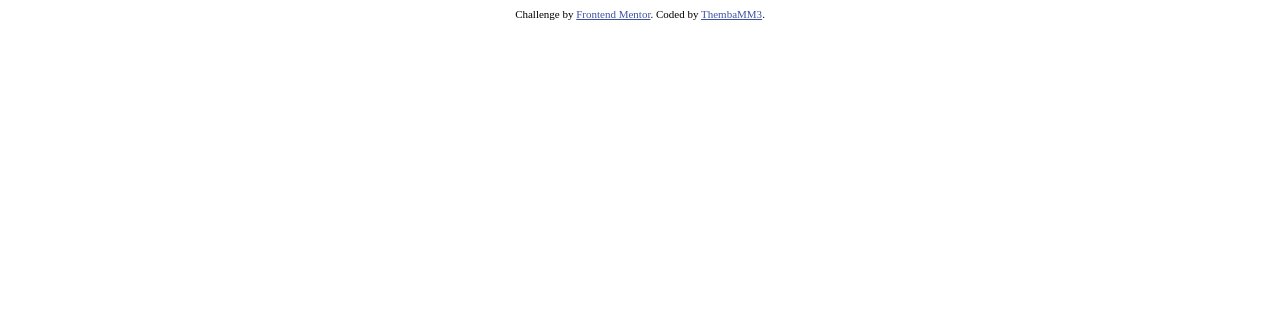
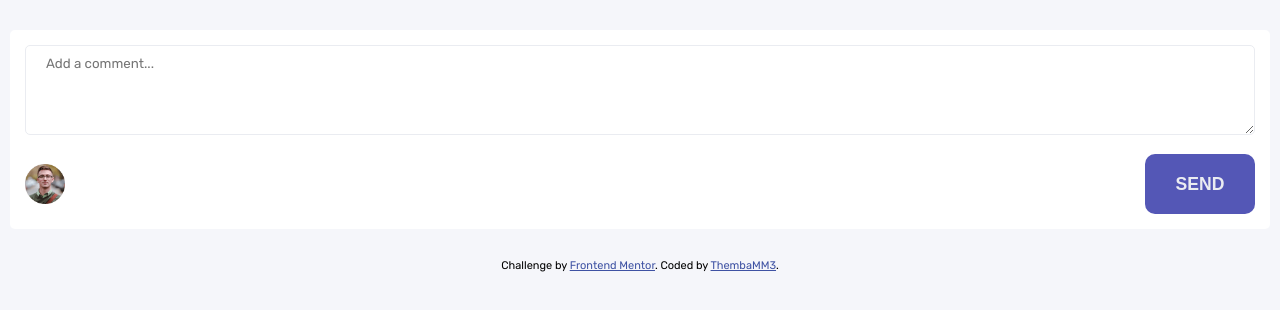
Before and after one commit to ThembaMtshelwane/interactive-comments-section-main, a plain HTML site: page index.html in a window 1280 px wide. Drawn offline with Linux system fonts and the light colour scheme.

Commit message:
enter comment ui

```diff
--- a/index.html
+++ b/index.html
@@ -10,13 +10,22 @@
       sizes="32x32"
       href="./images/favicon-32x32.png"
     />
+        <link href="https://fonts.googleapis.com/css2?family=Rubik:wght@400;500;700&display=swap" rel="stylesheet">
     <link rel="stylesheet" href="styles.css" />
     <script src="index.js" defer></script>
 
     <title>Frontend Mentor | Interactive comments section</title>
   </head>
   <body>
-
+    <main>
+      <section class="allCommentsSection"></section>
+      <form class="addCommentSection">
+        <textarea name="addedComment" id="addedComment" placeholder="Add a comment..."></textarea>
+        <section class="profile-button">
+          <img class="profile" src="./images/avatars/image-juliusomo.png" alt="juliusomo" />
+          <button class="submit-button" type="submit">SEND</button>
+        </section>
+      </form>
     </main>
     <footer class="attribution">
       Challenge by
--- a/styles.css
+++ b/styles.css
@@ -1,3 +1,74 @@
+*,
+*::after,
+*::before {
+  padding: 0;
+  margin: 0;
+  box-sizing: border-box;
+}
+
+:root {
+  /* Primary */
+  --ModerateBlue: hsl(238, 40%, 52%);
+  --SoftRed: hsl(358, 79%, 66%);
+  --LightGrayishBlue: hsl(239, 57%, 85%);
+  --PaleRed: hsl(357, 100%, 86%);
+
+  /* Neutral */
+
+  --DarkBlue: hsl(212, 24%, 26%);
+  --GrayishBlue: hsl(211, 10%, 45%);
+  --LightGray: hsl(223, 19%, 93%);
+  --VeryLightGray: hsl(228, 33%, 97%);
+  --White: hsl(0, 0%, 100%);
+}
+
+body {
+  background-color: var(--VeryLightGray);
+  font-family: 'Rubik', sans-serif;
+  font-weight: 400;
+}
+
+main {
+  margin: 30px 10px;
+}
+
+.addCommentSection {
+  background-color: var(--White);
+  border-radius: 5px;
+  padding: 15px;
+}
+
+textarea {
+  font-family: 'Rubik', sans-serif;
+  height: 90px;
+  width: 100%;
+  padding: 10px 20px;
+  margin-bottom: 15px;
+  border-radius: 5px;
+  border: 1px solid var(--LightGray);
+}
+
+.profile-button {
+  display: flex;
+  align-items: center;
+  justify-content: space-between;
+  height: 60px;
+}
+
+.profile {
+  height: 40px;
+}
+
+.submit-button {
+  height: 100%;
+  width: 110px;
+  border-radius: 10px;
+  border: none;
+  font-weight: 700;
+  font-size: 1.1rem;
+  background-color: var(--ModerateBlue);
+  color: var(--LightGray);
+}
 
 .attribution {
   font-size: 11px;
```
